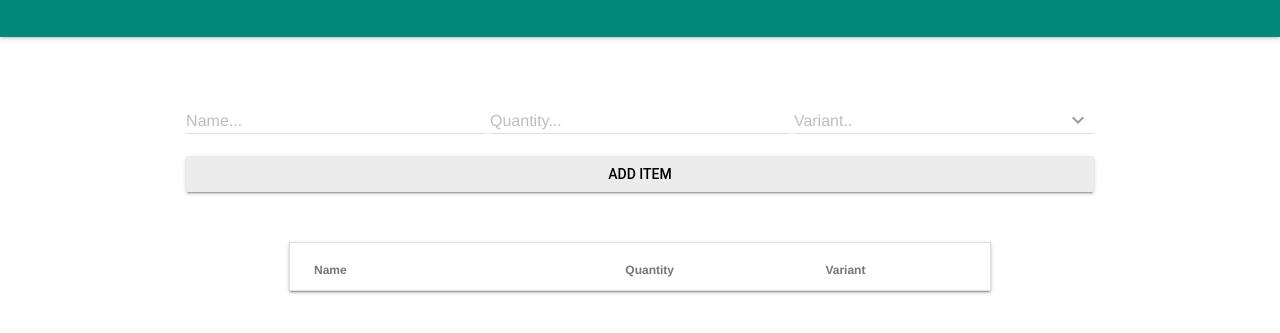
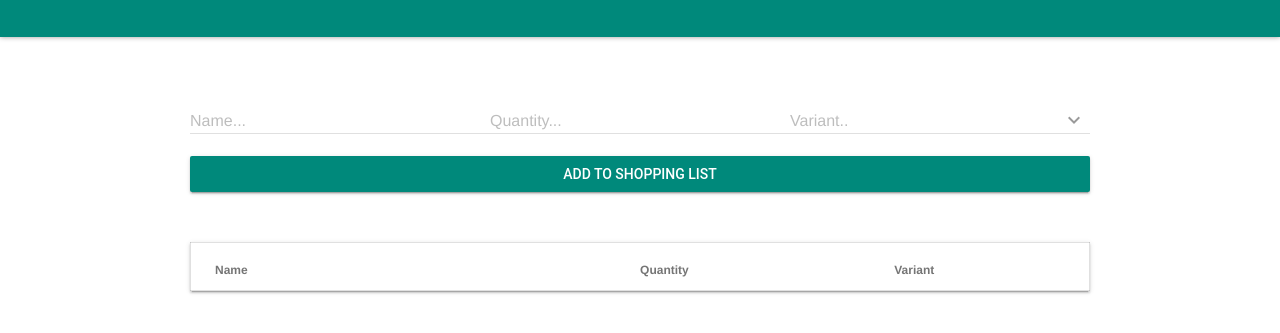
Before and after one commit to danielmalmros/shoplist-web, a plain HTML site: page index.html in a window 1280 px wide. Shown: the part 183-516 px from the top of the page. Drawn offline with nearby package versions, Linux system fonts and the light colour scheme; some packages are replaced by stand-ins of ours; no server answers.

Commit message:
New styles added

```diff
--- a/index.html
+++ b/index.html
@@ -79,7 +79,7 @@
             </ul>
           </div>
 
-          <input class="mdl-button mdl-js-button mdl-button--raised mdl-js-ripple-effect submit-btn" type="submit" value="Add item">
+          <input class="mdl-button mdl-js-button mdl-button--raised mdl-js-ripple-effect submit-btn" type="submit" value="Add to shopping list">
         </form>
       </div>
 
--- a/styles/main.css
+++ b/styles/main.css
@@ -12,6 +12,12 @@ h3 {
 .submit-btn {
   display: block;
   width: 100%;
+  background: #00897B;
+  color: #fff;
+}
+
+.submit-btn:hover {
+  background: #00695C;
 }
 
 .shopping-list {
@@ -19,7 +25,7 @@ h3 {
   flex-direction: column;
   justify-content: center;
   width: 100%;
-  max-width: 1170px;
+  max-width: 900px;
   margin: 0 auto;
 }
 
@@ -37,6 +43,11 @@ h3 {
   margin-top: 50px;
 }
 
+.shoplist-form {
+  display: flex;
+  flex-wrap: wrap;
+}
+
 .shopping-list__table {
   display: flex;
   justify-content: center;
@@ -44,5 +55,5 @@ h3 {
 }
 
 .shopping-list__table table {
-  width: 60%;
+  width: 100%;
 }
```
